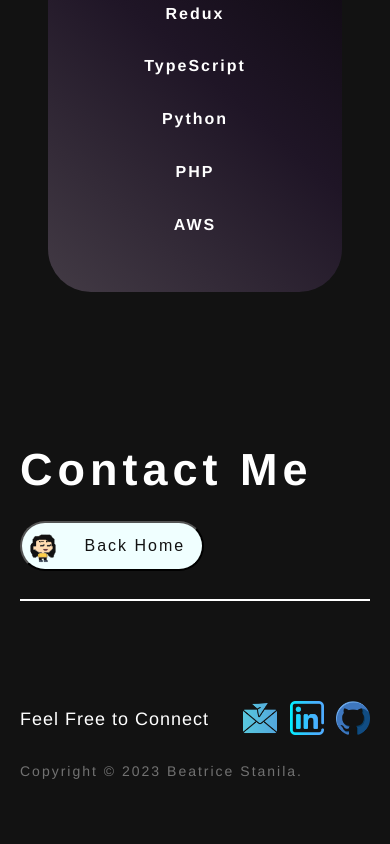
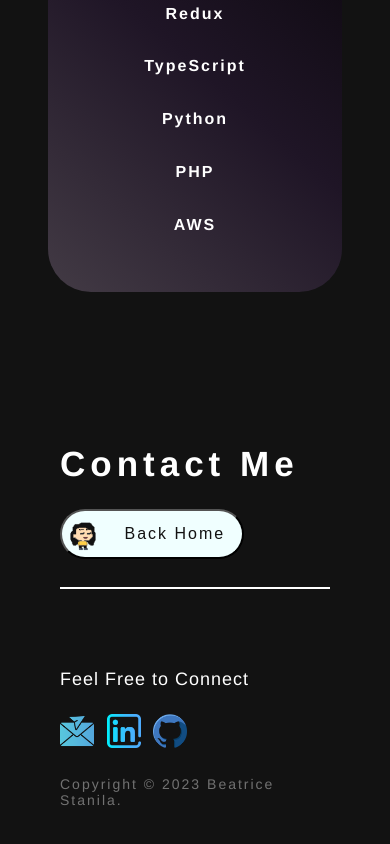
Before and after one commit to BeatriceStanila/portfolio, a Next.js app in the folder my-website/: page / in a window 390 px wide. Shown: the part 4569-5413 px from the top of the page. Built offline with nearby package versions, Linux system fonts and the light colour scheme.

Commit message:
Added some left and right padding to footer

```diff
--- a/my-website/src/components/Contact/contact.module.css
+++ b/my-website/src/components/Contact/contact.module.css
@@ -1,6 +1,6 @@
 .footer {
   position: relative;
-  padding: 120px 20px 60px 20px;
+  padding: 120px 60px 60px 60px;
 }
 
 .innerWidth {
@@ -99,7 +99,7 @@
 
 @media (max-width: 768px) {
   .heading {
-    font-size: 45px;
+    font-size: 35px;
   }
 
   .iconsContainer {
```
